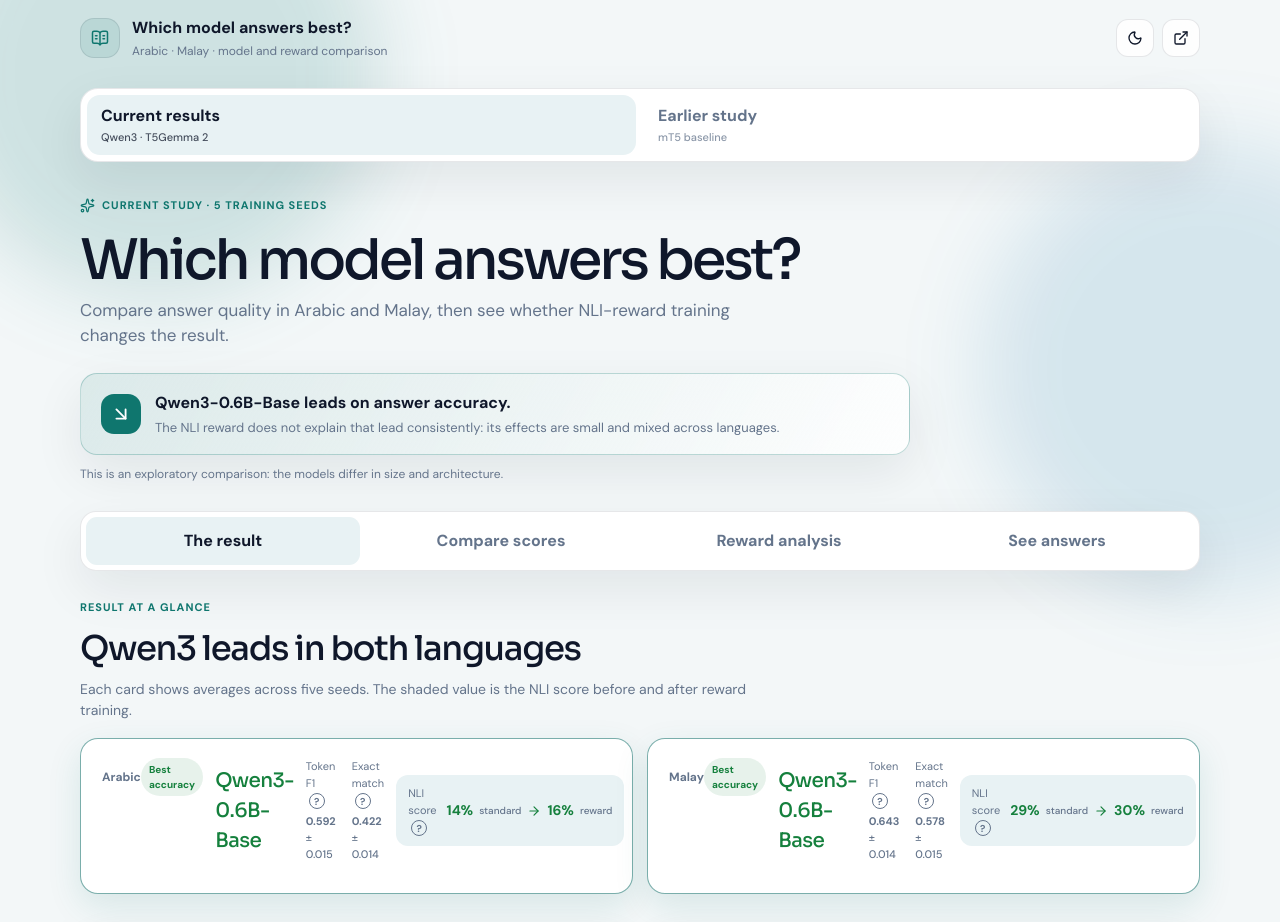
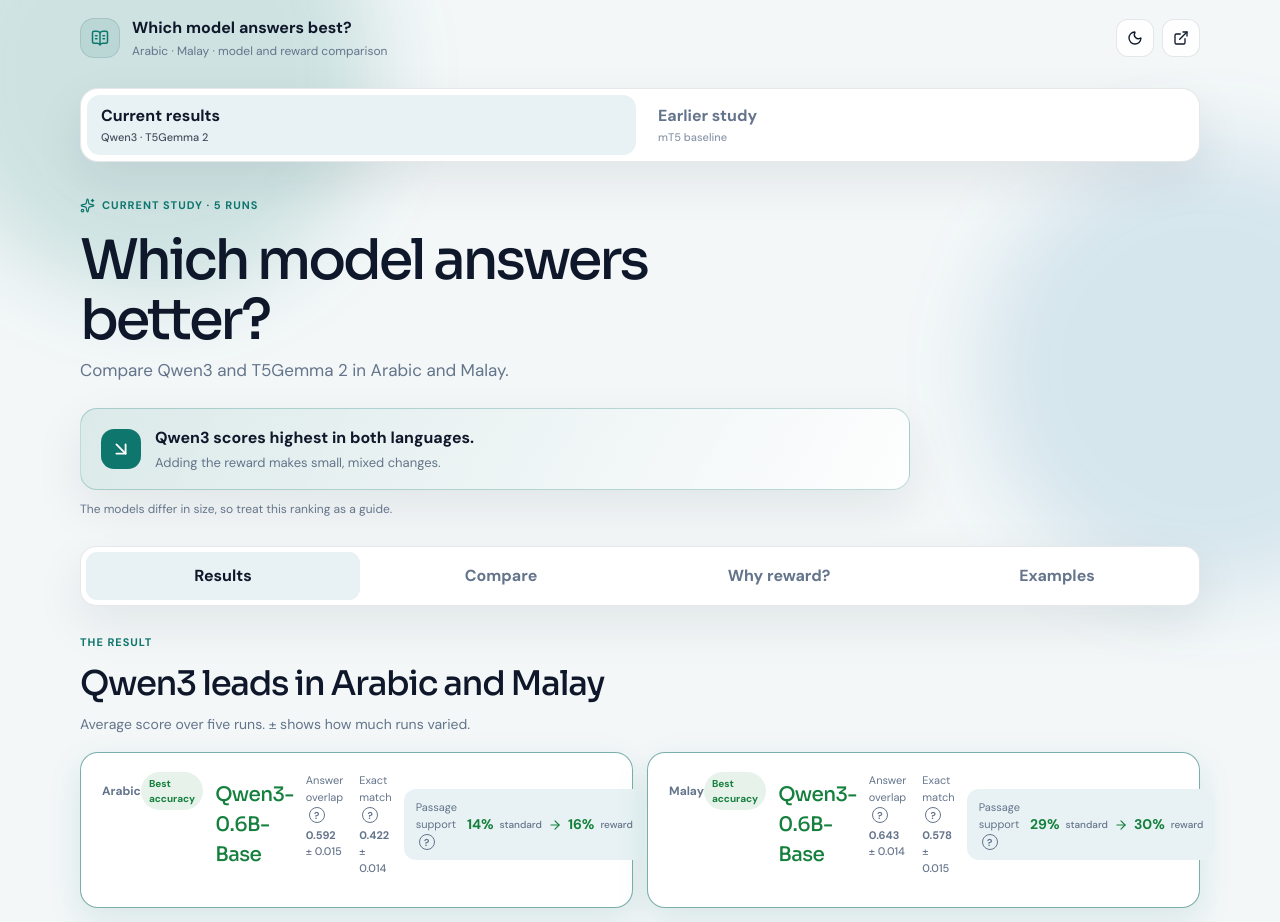
Before and after one commit to Akramtaha98/LoRA_Experiment, a React (Vite) app in the folder web/: page / in a window 1280 px wide. Shown: the top 922 px of the page. Built offline with nearby package versions, Linux system fonts and the light colour scheme.

Commit message:
Simplify results dashboard wording

```diff
--- a/web/src/pages/HeroDashboard.tsx
+++ b/web/src/pages/HeroDashboard.tsx
@@ -8,9 +8,9 @@ const models = ["qwen3", "t5gemma2"] as const;
 const modelName: Record<string, string> = { qwen3: "Qwen3-0.6B-Base", t5gemma2: "T5Gemma 2" };
 const languageName: Record<Language, string> = { arabic: "Arabic", malay: "Malay" };
 const metricInfo: Record<Metric, { name: string; help: string; format: (v: number) => string }> = {
-  f1: { name: "Token F1", help: "Measures word overlap with the reference answer. Higher is better; it is not a human rating.", format: (v) => v.toFixed(3) },
-  em: { name: "Exact match", help: "Share of answers that exactly match the reference after normalization. Higher is better.", format: (v) => v.toFixed(3) },
-  faith: { name: "NLI score", help: "The experiment's entailment-model score for support from the passage. It is not answer accuracy.", format: (v) => v.toFixed(3) },
+  f1: { name: "Answer overlap", help: "Compares answer words with the reference answer. Higher is better.", format: (v) => v.toFixed(3) },
+  em: { name: "Exact match", help: "Share of answers that exactly match the reference. Higher is better.", format: (v) => v.toFixed(3) },
+  faith: { name: "Passage support", help: "Estimates whether the passage supports an answer. It does not measure answer correctness.", format: (v) => v.toFixed(3) },
 };
 const pct = (v: number) => `${Math.round(v * 100)}%`;
 
@@ -40,7 +40,7 @@ export default function HeroDashboard({ data }: { data: HeroData }) {
     const scale = metric === "faith" ? 0.4 : 1;
     return { model, ...current, width: Math.min(100, current.mean / scale * 100) };
   }), [data, language, metric, condition]);
-  const controlRecords = ["C_l0", "C_shuf"].map((key) => ({ key, label: key === "C_l0" ? "Reward weight set to zero" : "Shuffled reward", result: data.contrasts.qwen3[language][`C-${key}`]?.f1 }));
+  const controlRecords = ["C_l0", "C_shuf"];
   const frozen = models.flatMap((model) => {
     const row = data.cells[model][language];
     if (!row.A_frozen || !row.B) return [];
@@ -50,61 +50,61 @@ export default function HeroDashboard({ data }: { data: HeroData }) {
 
   return <div className="hero-dashboard">
     <section className="hero-intro">
-      <div className="hero-kicker"><Sparkles size={15} /> Current study · 5 training seeds</div>
-      <h1>Which model answers best?</h1>
-      <p>Compare answer quality in Arabic and Malay, then see whether NLI-reward training changes the result.</p>
-      <div className="hero-verdict"><div className="hero-verdict-icon"><ArrowDownRight size={22} /></div><div><strong>Qwen3-0.6B-Base leads on answer accuracy.</strong><span>The NLI reward does not explain that lead consistently: its effects are small and mixed across languages.</span></div></div>
-      <div className="hero-limits-inline">This is an exploratory comparison: the models differ in size and architecture.</div>
+      <div className="hero-kicker"><Sparkles size={15} /> Current study · 5 runs</div>
+      <h1>Which model answers better?</h1>
+      <p>Compare Qwen3 and T5Gemma 2 in Arabic and Malay.</p>
+      <div className="hero-verdict"><div className="hero-verdict-icon"><ArrowDownRight size={22} /></div><div><strong>Qwen3 scores highest in both languages.</strong><span>Adding the reward makes small, mixed changes.</span></div></div>
+      <div className="hero-limits-inline">The models differ in size, so treat this ranking as a guide.</div>
     </section>
 
     <nav className="hero-tabs" role="tablist" aria-label="Study sections">{[
-      ["verdict", "The result"], ["compare", "Compare scores"], ["why", "Reward analysis"], ["examples", "See answers"],
+      ["verdict", "Results"], ["compare", "Compare"], ["why", "Why reward?"], ["examples", "Examples"],
     ].map(([key, label]) => <button role="tab" aria-selected={section === key} key={key} onClick={() => setSection(key as typeof section)}>{label}</button>)}</nav>
 
     {section === "verdict" && <section className="hero-section" aria-label="Result summary">
-      <div className="hero-section-heading"><div><span className="hero-kicker">RESULT AT A GLANCE</span><h2>Qwen3 leads in both languages</h2><p>Each card shows averages across five seeds. The shaded value is the NLI score before and after reward training.</p></div></div>
+      <div className="hero-section-heading"><div><span className="hero-kicker">THE RESULT</span><h2>Qwen3 leads in Arabic and Malay</h2><p>Average score over five runs. ± shows how much runs varied.</p></div></div>
       <div className="hero-card-grid">{models.flatMap((model) => (["arabic", "malay"] as Language[]).map((lang) => {
         const b = data.cells[model][lang].B.metrics, c = data.cells[model][lang].C.metrics;
         return <article className={`hero-result-card ${winner(lang) === model ? "winner" : ""}`} key={`${model}-${lang}`}>
           <div className="hero-card-top"><span>{languageName[lang]}</span>{winner(lang) === model && <span className="hero-winner">Best accuracy</span>}</div>
           <h3>{modelName[model]}</h3><div className="hero-card-metrics">
-            <div><span>Token F1 <MetricHelp text={metricInfo.f1.help}/></span><Score value={b.f1.mean} sd={b.f1.sd}/></div>
-            <div><span>Exact match <MetricHelp text={metricInfo.em.help}/></span><Score value={b.em.mean} sd={b.em.sd}/></div>
+            <div><span>{metricInfo.f1.name} <MetricHelp text={metricInfo.f1.help}/></span><Score value={b.f1.mean} sd={b.f1.sd}/></div>
+            <div><span>{metricInfo.em.name} <MetricHelp text={metricInfo.em.help}/></span><Score value={b.em.mean} sd={b.em.sd}/></div>
           </div>
-          <div className="hero-nli"><span>NLI score <MetricHelp text={metricInfo.faith.help}/></span><strong>{pct(b.faith.mean)} <small>standard</small><ArrowRight size={14}/> {pct(c.faith.mean)} <small>reward</small></strong></div>
+          <div className="hero-nli"><span>{metricInfo.faith.name} <MetricHelp text={metricInfo.faith.help}/></span><strong>{pct(b.faith.mean)} <small>standard</small><ArrowRight size={14}/> {pct(c.faith.mean)} <small>reward</small></strong></div>
         </article>;
       }))}</div>
-      <p className="hero-footnote">Accuracy measures are compared with the dataset’s reference answers. A higher NLI score does not necessarily mean a more correct answer.</p>
+      <p className="hero-footnote">NLI estimates passage support. It is not an accuracy score.</p>
     </section>}
 
     {section === "compare" && <section className="hero-section">
-      <div className="hero-section-heading"><div><span className="hero-kicker">SIDE-BY-SIDE</span><h2>Compare model scores</h2><p>Change the score, language, and training condition. Bars include the standard deviation across seeds.</p></div></div>
-      <div className="hero-controls"><div><span className="hero-control-label">Score</span><Segment value={metric} label="Score" onChange={setMetric} options={[{value:"f1",label:"Token F1"},{value:"em",label:"Exact match"},{value:"faith",label:"NLI score"}]}/></div><div><span className="hero-control-label">Language</span><Segment value={language} label="Language" onChange={setLanguage} options={[{value:"arabic",label:"Arabic"},{value:"malay",label:"Malay"}]}/></div><div><span className="hero-control-label">Training</span><Segment value={condition} label="Training condition" onChange={setCondition} options={[{value:"B",label:"Standard"},{value:"C",label:"NLI reward"}]}/></div></div>
+      <div className="hero-section-heading"><div><span className="hero-kicker">COMPARE</span><h2>Which score do you want to see?</h2><p>Choose a language and training method.</p></div></div>
+      <div className="hero-controls"><div><span className="hero-control-label">Score</span><Segment value={metric} label="Score" onChange={setMetric} options={[{value:"f1",label:"Answer overlap"},{value:"em",label:"Exact match"},{value:"faith",label:"Passage support"}]}/></div><div><span className="hero-control-label">Language</span><Segment value={language} label="Language" onChange={setLanguage} options={[{value:"arabic",label:"Arabic"},{value:"malay",label:"Malay"}]}/></div><div><span className="hero-control-label">Training</span><Segment value={condition} label="Training condition" onChange={setCondition} options={[{value:"B",label:"Standard"},{value:"C",label:"With reward"}]}/></div></div>
       <div className="hero-chart-card"><div className="hero-chart-title"><div><strong>{metricInfo[metric].name} · {languageName[language]}</strong><span>{condition === "B" ? "Standard training" : "Training with NLI reward"}</span></div><MetricHelp text={metricInfo[metric].help}/></div>
         <div className="hero-bars">{chartRows.map((row) => {const scale=metric === "faith" ? 0.4 : 1;return <div className="hero-bar-row" key={row.model}><div className="hero-bar-label"><strong>{modelName[row.model]}</strong>{metric !== "faith" && row.model === winner(language, condition, metric) && <span>Leading model</span>}</div><div className="hero-bar-track"><div className={`hero-bar-fill ${row.model === "qwen3" ? "qwen" : "t5"}`} style={{ width: `${row.width}%` }}/><i className="hero-error" style={{ left: `${Math.max(0,(row.mean-row.sd)/scale*100)}%`, width: `${Math.min(100,row.sd*2/scale*100)}%` }}/></div><strong className="hero-bar-value"><Score value={row.mean} sd={row.sd}/></strong></div>;})}</div>
         <div className="hero-axis"><span>0</span><span>{metric === "faith" ? "0.2" : "0.5"}</span><span>{metric === "faith" ? "0.4" : "1.0"}</span></div>
-        <p className="hero-footnote">Error range: ±1 standard deviation across five seeds. Compare B and C within each model; the model sizes differ, so the ranking is indicative.</p>
+        <p className="hero-footnote">Score ± variation across five runs.</p>
       </div>
-      <div className="hero-contrast-note"><strong>What changes with reward training?</strong><span>{data.contrasts.qwen3[language]["C-B"]?.[metric] ? models.map((model) => {const item=data.contrasts[model][language]["C-B"][metric];return `${modelName[model]}: ${item.mean >= 0 ? "+" : ""}${item.mean.toFixed(3)} (95% interval ${item.lo.toFixed(3)} to ${item.hi.toFixed(3)}; same direction in ${item.seeds_positive}/${item.n_seeds} seeds)`;}).join(" · ") : "The selected comparison is not available."} Difference = reward-trained score minus standard score; intervals are bootstrapped over examples.</span><button type="button" className="hero-text-button" onClick={() => setSection("why")}>See the evidence <ArrowRight size={15}/></button></div>
+      <details className="hero-contrast-note"><summary>Did the reward change the score?</summary><span>{data.contrasts.qwen3[language]["C-B"]?.[metric] ? models.map((model) => {const item=data.contrasts[model][language]["C-B"][metric];return `${modelName[model]}: ${item.mean >= 0 ? "+" : ""}${item.mean.toFixed(3)} (range ${item.lo.toFixed(3)} to ${item.hi.toFixed(3)}; same direction in ${item.seeds_positive}/${item.n_seeds} runs)`;}).join(" · ") : "Not available."} Reward score minus standard score; ranges are estimates across examples.</span></details>
     </section>}
 
     {section === "why" && <section className="hero-section">
-      <div className="hero-section-heading"><div><span className="hero-kicker">WHAT THE RUNS SHOW</span><h2>Why the reward gives no clear win</h2><p>Three checks help explain why adding an NLI reward did not consistently improve answers.</p></div></div>
+      <div className="hero-section-heading"><div><span className="hero-kicker">WHY THE REWARD?</span><h2>Why is the reward not a clear win?</h2><p>Three quick checks from the experiment.</p></div></div>
       <div className="hero-why-grid">
-        <article className="hero-why-card"><span className="hero-step">01 · CONTROL RUNS</span><h3>Does the reward itself help?</h3><p>We compare reward training with a zero-weight reward and a shuffled reward. These checks help separate a useful reward signal from other training changes.</p>{controlRecords.map(({key,label}) => {const item=data.contrasts.qwen3[language][`C-${key}`]?.f1;return <div className="hero-control-result" key={key}><span>{label}</span><strong>{item ? `${item.mean >= 0 ? "+" : ""}${item.mean.toFixed(3)}` : "—"}</strong><small>Qwen3 F1 difference · reward vs control · 95% interval [{item?.lo.toFixed(3) ?? "—"}, {item?.hi.toFixed(3) ?? "—"}]</small></div>;})}<small className="hero-caveat">Shown for Qwen3 · {languageName[language]}; contrast intervals cover examples and are exploratory.</small></article>
-        <article className="hero-why-card"><span className="hero-step">02 · ANSWER LENGTH</span><h3>Fine-tuning shortens answers</h3><p>Average words per answer, frozen base output compared with standard fine-tuning. Short answers can affect passage-support scores.</p>{frozen.map((row) => <div className="hero-length-row" key={row.model}><span>{modelName[row.model]}</span><strong>{row.a.toFixed(1)} <ArrowRight size={13}/> {row.b.toFixed(1)} <small>words</small></strong></div>)}<small className="hero-caveat">This is a before/after association; it does not prove length caused the score change.</small></article>
-        <article className="hero-why-card"><span className="hero-step">03 · TRAINING SIGNAL</span><h3>The reward signal is often inactive late in training</h3><p>Share of logged late-stage steps where the policy-gradient value was near zero. Standard cross-entropy training continued.</p>{lateInactive.map((row) => <div className="hero-length-row" key={row.model}><span>{modelName[row.model]}</span><strong>{pct(row.value)} <small>inactive steps</small></strong></div>)}<small className="hero-caveat">Late stage = final quarter of logged steps; “inactive” means |policy-gradient value| &lt; 0.001.</small></article>
+        <article className="hero-why-card"><span className="hero-step">1 · CONTROL TESTS</span><h3>Does reward beat the controls?</h3><p>We tested a zero reward and a shuffled reward.</p>{controlRecords.map((key) => {const item=data.contrasts.qwen3[language][`C-${key}`]?.f1;return <div className="hero-control-result" key={key}><span>{key === "C_l0" ? "Zero reward" : "Shuffled reward"}</span><strong>{item ? `${item.mean >= 0 ? "+" : ""}${item.mean.toFixed(3)}` : "—"}</strong><small>Qwen3 answer overlap · range {item?.lo.toFixed(3) ?? "—"} to {item?.hi.toFixed(3) ?? "—"}</small></div>;})}<small className="hero-caveat">{languageName[language]} · change versus each control.</small></article>
+        <article className="hero-why-card"><span className="hero-step">2 · ANSWER LENGTH</span><h3>Fine-tuning made answers shorter</h3><p>Average words before → after fine-tuning.</p>{frozen.map((row) => <div className="hero-length-row" key={row.model}><span>{modelName[row.model]}</span><strong>{row.a.toFixed(1)} <ArrowRight size={13}/> {row.b.toFixed(1)} <small>words</small></strong></div>)}<small className="hero-caveat">Shorter answers may affect passage-support scores.</small></article>
+        <article className="hero-why-card"><span className="hero-step">3 · TRAINING</span><h3>Reward signal fades near the end</h3><p>Share of late steps with almost no reward update.</p>{lateInactive.map((row) => <div className="hero-length-row" key={row.model}><span>{modelName[row.model]}</span><strong>{pct(row.value)} <small>of steps</small></strong></div>)}<small className="hero-caveat">The models still trained on the answers. “Almost none” means the reward update was near zero.</small></article>
       </div>
       <div className="hero-lang-filter"><span>Control and training summaries show:</span><Segment value={language} label="Diagnostic language" onChange={setLanguage} options={[{value:"arabic",label:"Arabic"},{value:"malay",label:"Malay"}]}/></div>
     </section>}
 
     {section === "examples" && <section className="hero-section">
-      <div className="hero-section-heading"><div><span className="hero-kicker">SAVED MODEL OUTPUTS</span><h2>See how the models answered</h2><p>Same held-out question, reference answer, and saved outputs from standard and reward training.</p></div></div>
+      <div className="hero-section-heading"><div><span className="hero-kicker">EXAMPLES</span><h2>Compare the answers</h2><p>Choose a language and question.</p></div></div>
       <div className="hero-controls hero-example-controls"><div><span className="hero-control-label">Language</span><Segment value={language} label="Example language" onChange={(next) => {setLanguage(next);setExampleId(null);}} options={[{value:"arabic",label:"Arabic"},{value:"malay",label:"Malay"}]}/></div><label className="hero-select-wrap"><span className="hero-control-label">Question</span><span className="hero-select"><select aria-label="Choose example question" value={example?.id ?? ""} onChange={(e) => setExampleId(Number(e.target.value))}>{examples.map((item,index)=><option value={item.id} key={item.id}>Example {index+1} · {item.question.slice(0,100)}</option>)}</select><ChevronDown size={16}/></span></label></div>
-      {example && <><article className="hero-question"><span>QUESTION · #{example.id}</span><p dir="auto">{example.question}</p><details><summary><BookOpen size={15}/> Show passage</summary><p dir="auto">{example.context}</p></details></article><div className="hero-gold"><span>REFERENCE ANSWER</span><p dir="auto">{example.gold}</p></div><div className="hero-answer-grid">{models.map((model) => <article className="hero-answer-card" key={model}><header><div><span>{model === "qwen3" ? "MODEL 1" : "MODEL 2"}</span><h3>{modelName[model]}</h3></div>{winner(language) === model && <span className="hero-winner">Higher average accuracy</span>}</header>{(["B","C"] as const).map((cond) => {const saved=example.answers[model][cond];return <div className={`hero-output ${cond === "C" ? "reward-output" : ""}`} key={cond}><div className="hero-output-label"><strong>{cond === "B" ? "Standard training" : "NLI reward"}</strong><span>NLI {saved.faith?.toFixed(3) ?? "—"} · F1 {saved.f1?.toFixed(3) ?? "—"}</span></div><p dir="auto">{saved.answer || "(empty answer)"}</p></div>;})}</article>)}</div><p className="hero-footnote">Examples are saved outputs from seed 42, selected from held-out items where at least one answer differs. The overall scores average five seeds.</p></>}
+      {example && <><article className="hero-question"><span>QUESTION · #{example.id}</span><p dir="auto">{example.question}</p><details><summary><BookOpen size={15}/> Show passage</summary><p dir="auto">{example.context}</p></details></article><div className="hero-gold"><span>REFERENCE ANSWER</span><p dir="auto">{example.gold}</p></div><div className="hero-answer-grid">{models.map((model) => <article className="hero-answer-card" key={model}><header><div><span>{model === "qwen3" ? "MODEL 1" : "MODEL 2"}</span><h3>{modelName[model]}</h3></div>{winner(language) === model && <span className="hero-winner">Higher average accuracy</span>}</header>{(["B","C"] as const).map((cond) => {const saved=example.answers[model][cond];return <div className={`hero-output ${cond === "C" ? "reward-output" : ""}`} key={cond}><div className="hero-output-label"><strong>{cond === "B" ? "Standard" : "With reward"}</strong><span>Passage support {saved.faith?.toFixed(3) ?? "—"} · Overlap {saved.f1?.toFixed(3) ?? "—"}</span></div><p dir="auto">{saved.answer || "(empty answer)"}</p></div>;})}</article>)}</div><p className="hero-footnote">Examples show one run; summary scores average five runs.</p></>}
     </section>}
 
-    <footer className="hero-footer"><div><CircleHelp size={17}/><strong>How to read this study</strong></div><p>Models differ in size and architecture (Qwen3 0.6B; T5Gemma 2 270M), so the model ranking is indicative. Reward contrasts are exploratory. Human evaluation covers the earlier mT5 study only. The paper is under review.</p><span>Source: saved outputs and analysis tables in results/hero_v2 · {data.meta.seeds.length} seeds</span></footer>
+    <footer className="hero-footer"><details><summary><CircleHelp size={16}/> About these results</summary><p>Models differ in size (Qwen3 0.6B; T5Gemma 2 270M), so treat the ranking as a guide. Reward tests are exploratory. Human ratings are from the earlier mT5 study. The paper is under review.</p></details><span>Source: experiment results · {data.meta.seeds.length} runs</span></footer>
   </div>;
 }
 
```
Also changed, not shown: web/src/hero.css.
